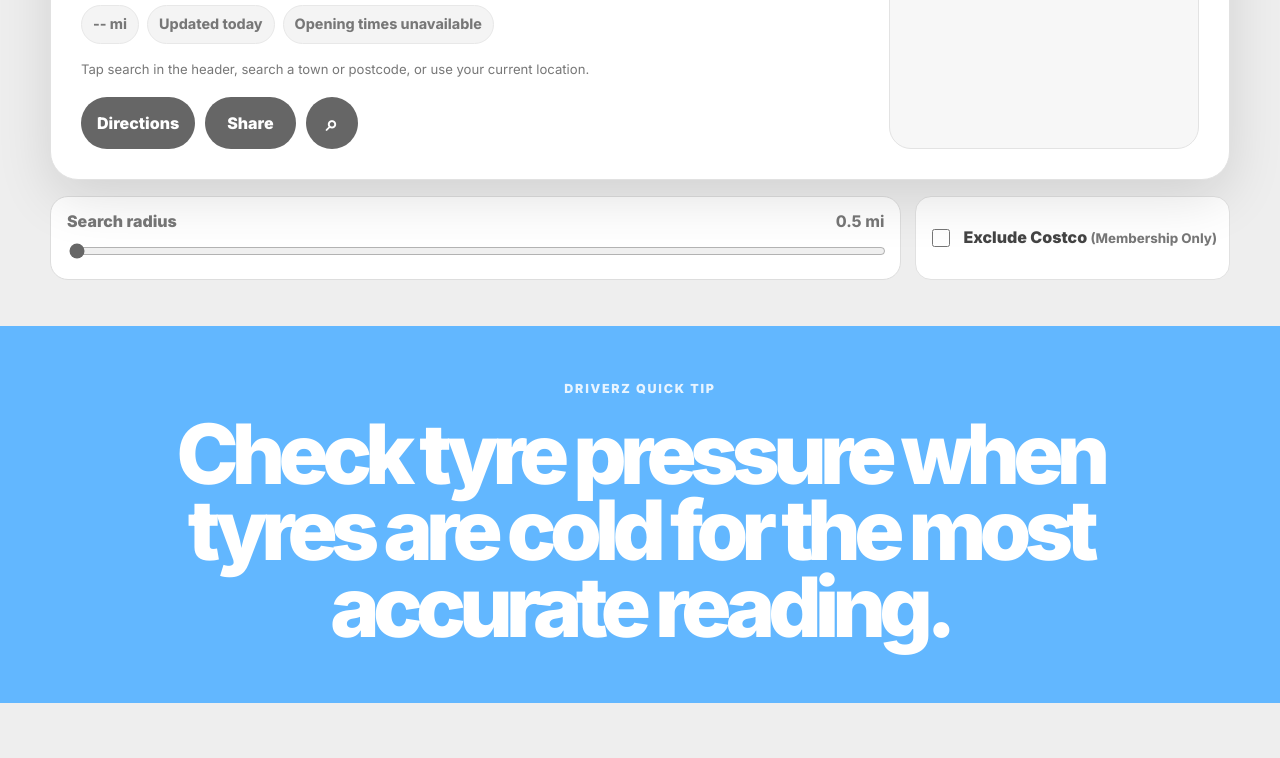
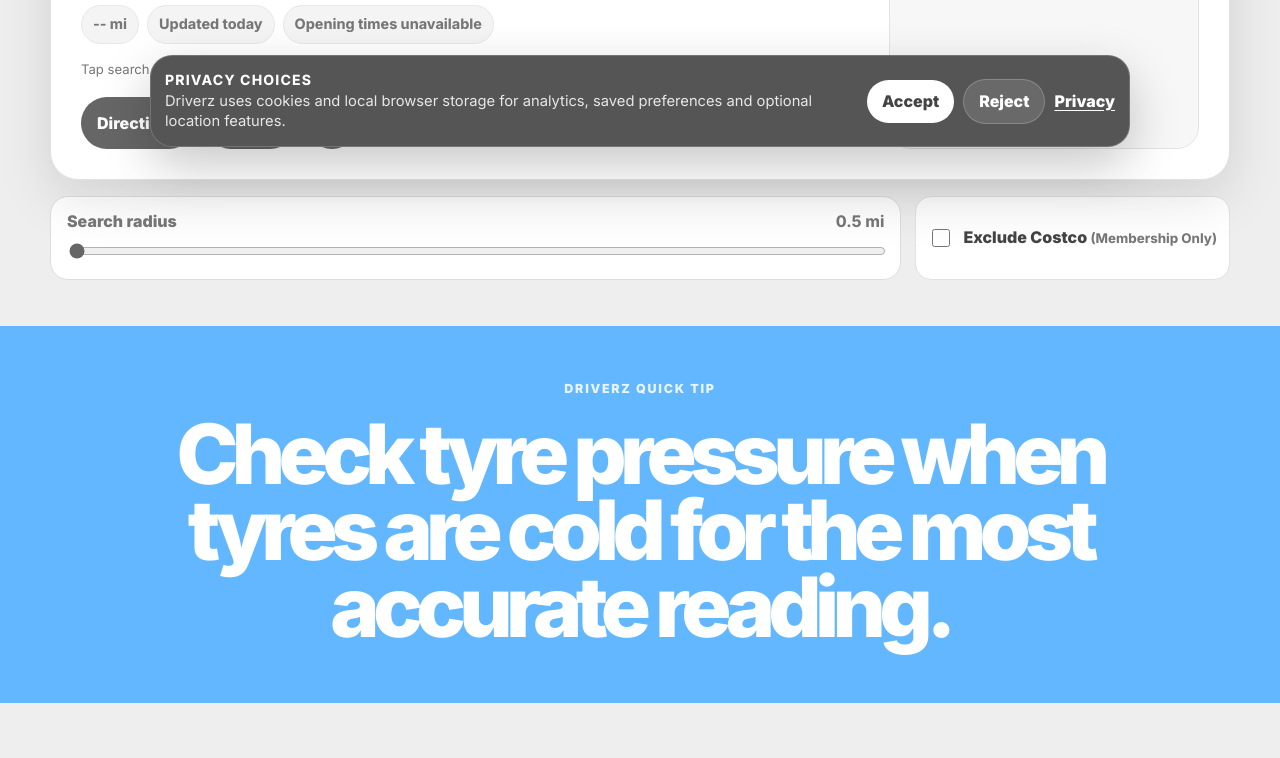
Before and after one commit to luckystarfish215-art/Driverz.uk, a website: page index.html in a window 1280 px wide. Shown: the part 635-1393 px from the top of the page. Drawn offline with Linux system fonts and the light colour scheme; no server answers.

Commit message:
Add files via upload

```diff
--- a/assets/style.css
+++ b/assets/style.css
@@ -226,3 +226,44 @@
 .compare-list[hidden] {
   display: block;
 }
+
+
+/* Privacy / cookie consent */
+.cookie-consent{
+  position:fixed;
+  left:18px;
+  right:18px;
+  bottom:18px;
+  z-index:9999;
+  max-width:980px;
+  margin:0 auto;
+  background:#555;
+  color:#fff;
+  border:1px solid rgba(255,255,255,.18);
+  border-radius:22px;
+  padding:14px;
+  display:flex;
+  align-items:center;
+  justify-content:space-between;
+  gap:14px;
+  box-shadow:0 18px 50px rgba(0,0,0,.22);
+}
+.cookie-copy{display:grid;gap:3px;line-height:1.35}
+.cookie-copy strong{font-size:.88rem;letter-spacing:.08em;text-transform:uppercase}
+.cookie-copy span{font-size:.92rem;color:rgba(255,255,255,.86)}
+.cookie-actions{display:flex;align-items:center;gap:9px;flex-shrink:0}
+.cookie-btn{
+  border:0;
+  border-radius:999px;
+  padding:10px 15px;
+  font-weight:900;
+  cursor:pointer;
+}
+.cookie-btn.accept{background:#fff;color:#444}
+.cookie-btn.reject{background:rgba(255,255,255,.12);color:#fff;border:1px solid rgba(255,255,255,.2)}
+.cookie-actions a{color:#fff;font-weight:850;text-decoration:underline;text-underline-offset:3px;white-space:nowrap}
+@media(max-width:650px){
+  .cookie-consent{left:10px;right:10px;bottom:10px;align-items:flex-start;flex-direction:column;border-radius:18px}
+  .cookie-actions{width:100%;justify-content:flex-start;flex-wrap:wrap}
+  .cookie-btn{padding:10px 14px}
+}
```
